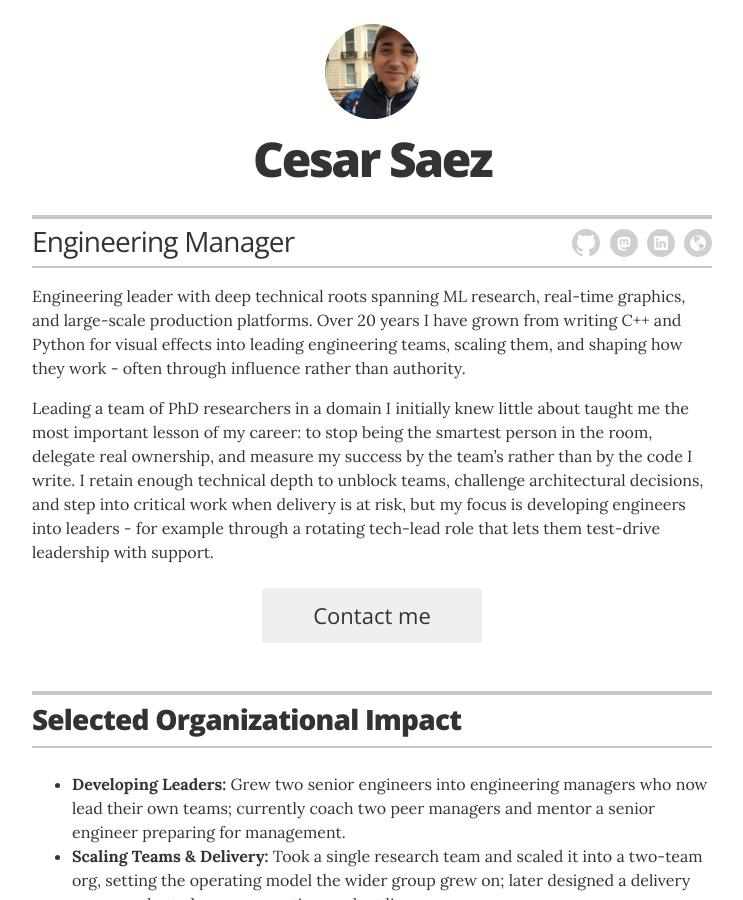
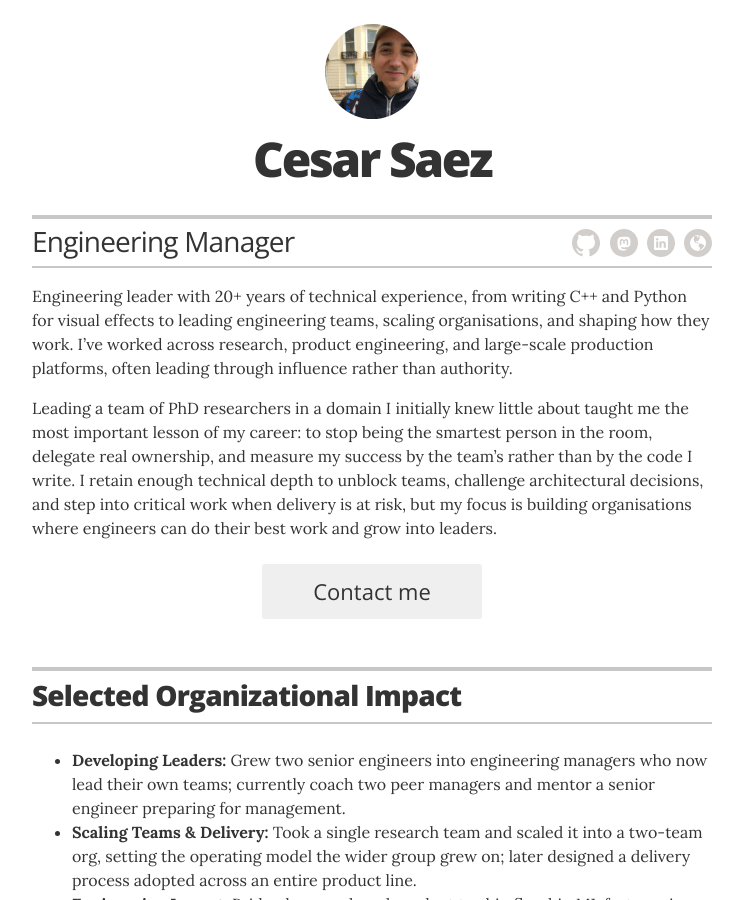
Before and after one commit to csaez/csaez.github.io, a Jekyll site: the page built from index.html, in a window 1280 px wide and 900 px high. Shown: the whole window, without its empty margins (268-1011 px from the left). Built offline with Jekyll 4.4.1, drawn with Linux system fonts in a browser that asks for light colours.

Commit message:
Update intro.yml

```diff
--- a/_data/intro.yml
+++ b/_data/intro.yml
@@ -1,15 +1,14 @@
 content: |
-  Engineering leader with deep technical roots spanning ML research, real-time
-  graphics, and large-scale production platforms. Over 20 years I have grown from
-  writing C++ and Python for visual effects into leading engineering teams,
-  scaling them, and shaping how they work - often through influence rather than
-  authority.
+  Engineering leader with 20+ years of technical experience, from writing C++ and
+  Python for visual effects to leading engineering teams, scaling organisations,
+  and shaping how they work. I've worked across research, product engineering,
+  and large-scale production platforms, often leading through influence rather
+  than authority.
 
   Leading a team of PhD researchers in a domain I initially knew little about
   taught me the most important lesson of my career: to stop being the smartest
   person in the room, delegate real ownership, and measure my success by the
   team's rather than by the code I write. I retain enough technical depth to
   unblock teams, challenge architectural decisions, and step into critical work
-  when delivery is at risk, but my focus is developing engineers into leaders -
-  for example through a rotating tech-lead role that lets them test-drive
-  leadership with support.
+  when delivery is at risk, but my focus is building organisations where
+  engineers can do their best work and grow into leaders.
```
